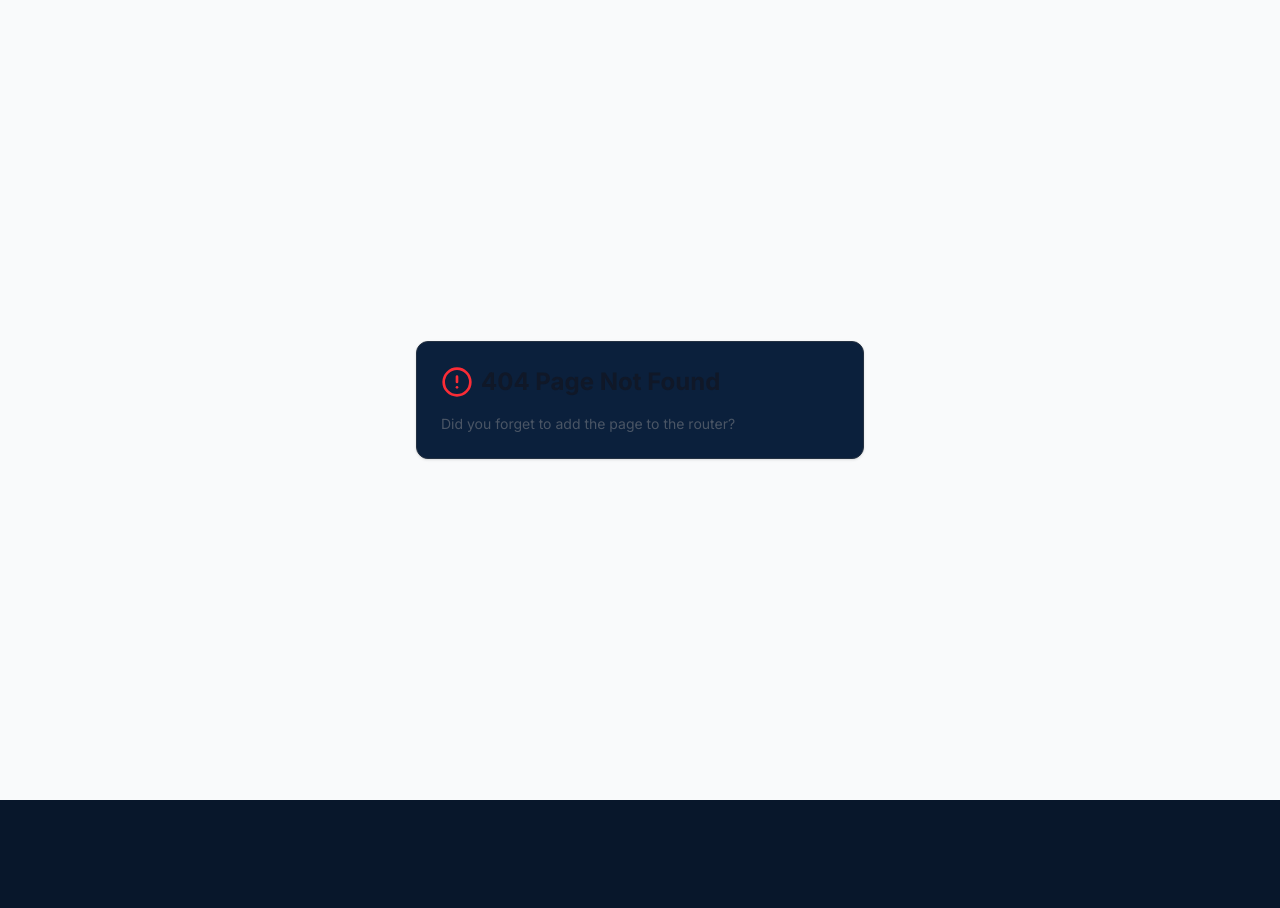
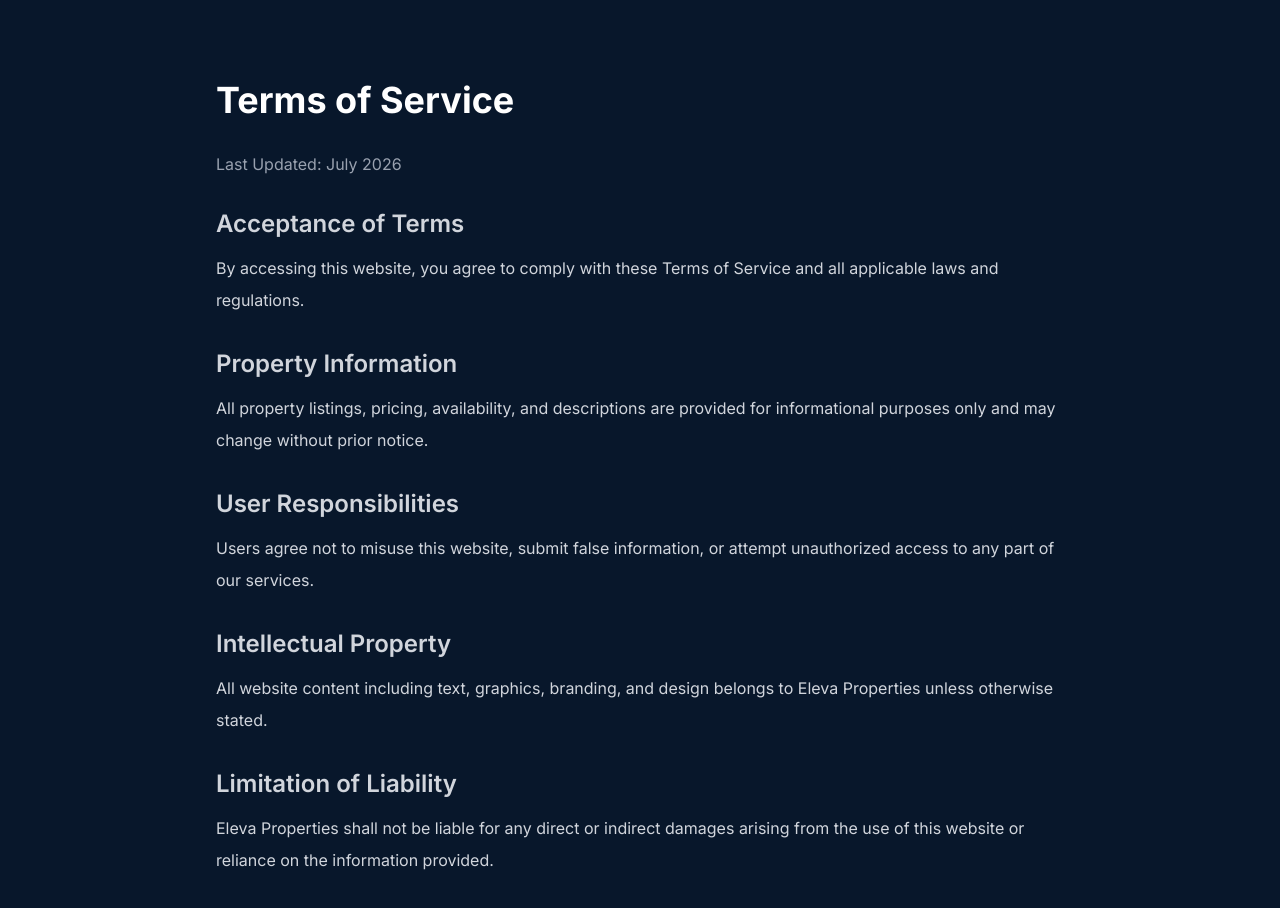
Before and after one commit to Ansari392/Eleva-website, a React (Vite) app: page /terms-of-service in a window 1280 px wide. Before the commit this address had no page. Shown: the top 908 px of the page. Before the commit the page ends 800 px from the top, so only its background shows below. Built offline with nearby package versions, Linux system fonts and the light colour scheme.

Commit message:
Privacy&Terms pages Working Now
Privacy&Terms pages Working Now

```diff
--- a/src/App.tsx
+++ b/src/App.tsx
@@ -4,14 +4,18 @@ import { Toaster } from "@/components/ui/toaster";
 import { TooltipProvider } from "@/components/ui/tooltip";
 import NotFound from "@/pages/not-found";
 import Home from "@/pages/Home";
+import PrivacyPolicy from "@/pages/PrivacyPolicy";
+import TermsOfService from "@/pages/TermsOfService";
 
 const queryClient = new QueryClient();
 
 function Router() {
   return (
     <Switch>
-      <Route path="/" component={Home} />
-      <Route component={NotFound} />
+    <Route path="/" component={Home} />
+    <Route path="/privacy-policy" component={PrivacyPolicy} />
+    <Route path="/terms-of-service" component={TermsOfService} />
+    <Route component={NotFound} />
     </Switch>
   );
 }
--- a/src/components/Footer.tsx
+++ b/src/components/Footer.tsx
@@ -1,3 +1,4 @@
+import { Link } from "wouter";
 import { SiFacebook, SiInstagram } from "react-icons/si";
 
 export function Footer() {
@@ -77,8 +78,17 @@ export function Footer() {
             &copy; {new Date().getFullYear()} Eleva Properties. All rights reserved.
           </p>
           <div className="flex items-center gap-6 text-sm text-gray-500">
-            <span className="hover:text-white cursor-pointer transition-colors">Privacy Policy</span>
-            <span className="hover:text-white cursor-pointer transition-colors">Terms of Service</span>
+            <Link href="/privacy-policy">
+            <span className="hover:text-white cursor-pointer transition-colors">
+            Privacy Policy
+            </span>
+            </Link>
+
+        <Link href="/terms-of-service">
+          <span className="hover:text-white cursor-pointer transition-colors">
+          Terms of Service
+          </span>
+          </Link>
           </div>
         </div>
       </div>
--- /dev/null
+++ b/src/pages/PrivacyPolicy.tsx
@@ -0,0 +1,75 @@
+export default function PrivacyPolicy() {
+  return (
+    <div className="min-h-screen bg-background text-white py-20">
+      <div className="container mx-auto max-w-4xl px-6">
+        <h1 className="text-4xl font-bold mb-8">Privacy Policy</h1>
+
+        <p className="text-gray-400 mb-8">
+          Last Updated: July 2026
+        </p>
+
+        <div className="space-y-8 text-gray-300 leading-8">
+
+          <section>
+            <h2 className="text-2xl font-semibold mb-3">
+              Information We Collect
+            </h2>
+
+            <p>
+              When you submit our contact form, we may collect your full name,
+              email address, phone number, and the message you provide.
+            </p>
+          </section>
+
+          <section>
+            <h2 className="text-2xl font-semibold mb-3">
+              How We Use Your Information
+            </h2>
+
+            <p>
+              Your information is used only to respond to inquiries,
+              provide property information, schedule consultations,
+              and improve our customer service.
+            </p>
+          </section>
+
+          <section>
+            <h2 className="text-2xl font-semibold mb-3">
+              Data Protection
+            </h2>
+
+            <p>
+              We take reasonable measures to protect your personal information
+              against unauthorized access, alteration, disclosure, or destruction.
+            </p>
+          </section>
+
+          <section>
+            <h2 className="text-2xl font-semibold mb-3">
+              Third-Party Services
+            </h2>
+
+            <p>
+              Our website uses trusted third-party services including
+              EmailJS and Vercel to provide contact form functionality
+              and website hosting.
+            </p>
+          </section>
+
+          <section>
+            <h2 className="text-2xl font-semibold mb-3">
+              Contact Us
+            </h2>
+
+            <p>
+              If you have any questions regarding this Privacy Policy,
+              please contact Eleva Properties using the contact form
+              available on our website.
+            </p>
+          </section>
+
+        </div>
+      </div>
+    </div>
+  );
+}
--- /dev/null
+++ b/src/pages/TermsOfService.tsx
@@ -0,0 +1,74 @@
+export default function TermsOfService() {
+  return (
+    <div className="min-h-screen bg-background text-white py-20">
+      <div className="container mx-auto max-w-4xl px-6">
+        <h1 className="text-4xl font-bold mb-8">Terms of Service</h1>
+
+        <p className="text-gray-400 mb-8">
+          Last Updated: July 2026
+        </p>
+
+        <div className="space-y-8 text-gray-300 leading-8">
+
+          <section>
+            <h2 className="text-2xl font-semibold mb-3">
+              Acceptance of Terms
+            </h2>
+
+            <p>
+              By accessing this website, you agree to comply with these Terms
+              of Service and all applicable laws and regulations.
+            </p>
+          </section>
+
+          <section>
+            <h2 className="text-2xl font-semibold mb-3">
+              Property Information
+            </h2>
+
+            <p>
+              All property listings, pricing, availability, and descriptions
+              are provided for informational purposes only and may change
+              without prior notice.
+            </p>
+          </section>
+
+          <section>
+            <h2 className="text-2xl font-semibold mb-3">
+              User Responsibilities
+            </h2>
+
+            <p>
+              Users agree not to misuse this website, submit false information,
+              or attempt unauthorized access to any part of our services.
+            </p>
+          </section>
+
+          <section>
+            <h2 className="text-2xl font-semibold mb-3">
+              Intellectual Property
+            </h2>
+
+            <p>
+              All website content including text, graphics, branding,
+              and design belongs to Eleva Properties unless otherwise stated.
+            </p>
+          </section>
+
+          <section>
+            <h2 className="text-2xl font-semibold mb-3">
+              Limitation of Liability
+            </h2>
+
+            <p>
+              Eleva Properties shall not be liable for any direct or indirect
+              damages arising from the use of this website or reliance on the
+              information provided.
+            </p>
+          </section>
+
+        </div>
+      </div>
+    </div>
+  );
+}
```
